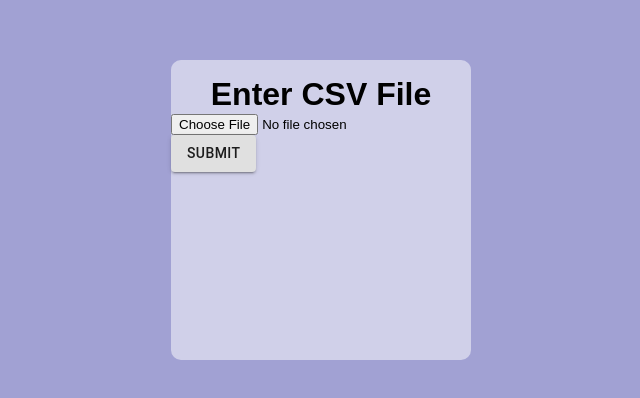
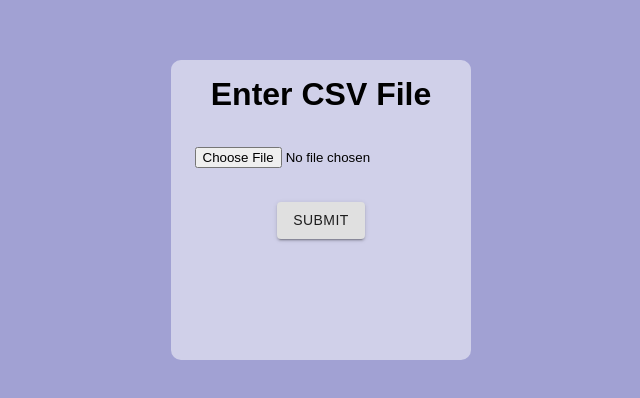
Before and after one commit to yashmahe/csv-file-uploader, a React (Create React App) app: page / in a window 1280 px wide. Shown: the part 190-588 px from the top of the page, without its empty margins (319-959 px from the left). Built offline with nearby package versions, Linux system fonts and the light colour scheme.

Commit message:
update css

```diff
--- a/src/App.css
+++ b/src/App.css
@@ -1,4 +1,6 @@
 *{
+  font-family: sans-serif;
+  text-align: center;
   margin: 0;
   padding: 0;
 }
--- a/src/App.js
+++ b/src/App.js
@@ -1,6 +1,7 @@
 import React, {useState } from 'react';
 import Button from '@material-ui/core/Button';
 import Stack from '@mui/material/Stack';
+import AddIcon from "@material-ui/icons/Add";
 // import CircularProgress from '@mui/material/CircularProgress';
 import Papa from "papaparse";
 import './App.css';
@@ -101,18 +102,20 @@ const App = () => {
     <div className="page">
         <div className="container">
           <h1 className="heading"> Enter CSV File </h1>
+      <div style={{ marginTop: "1rem" }}><br></br></div>
           <input
         onChange={handleFileChange}
         id="csvInput"
         name="file"
         type="File"
       />
-      <div>
+      <div style={{ marginTop: "1rem" }}><br></br></div>
+      <div className='App'>
       <Button variant="contained" onClick={handleParse}>Submit</Button>
       <div style={{ marginTop: "1rem" }}>
       {error ? error : "" }
       </div>
-      </div>
+    </div>
       </div>
       </div>
   );
```
